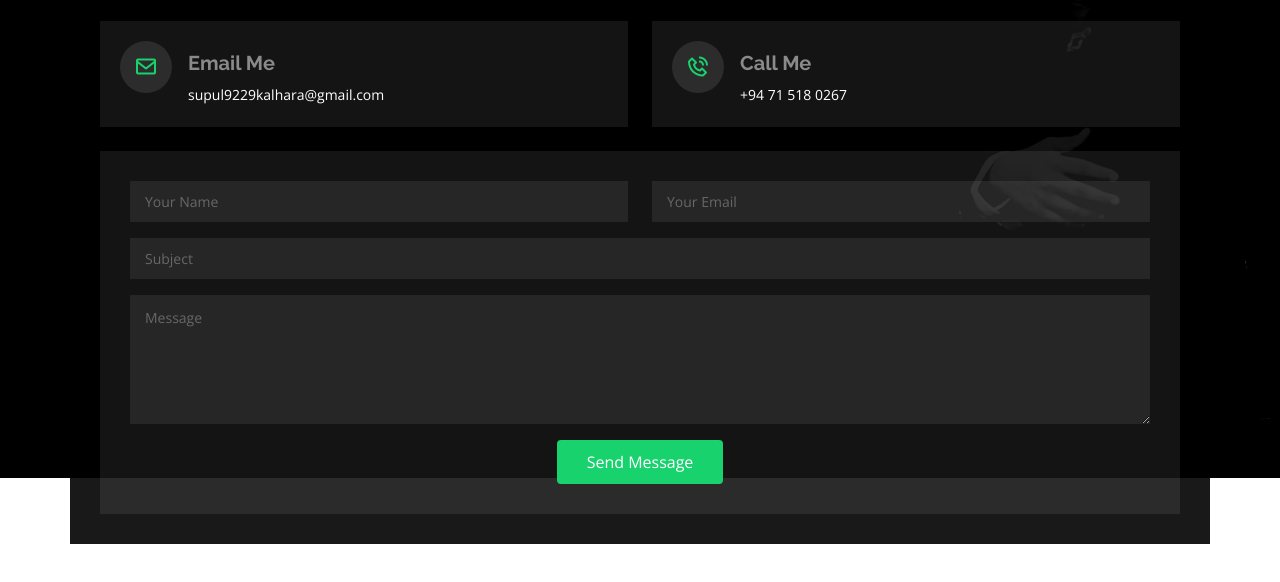
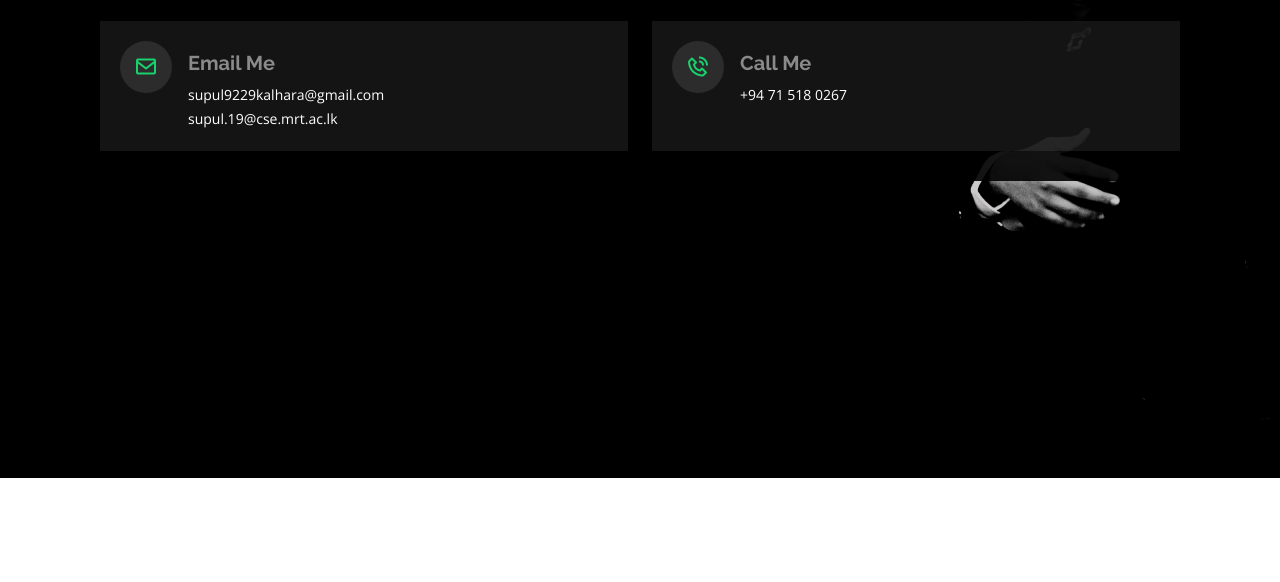
Before and after one commit to supulkalhara/supulkalhara.github.io, a plain HTML site: page index.html in a window 1280 px wide. Both pictures are taken after a click on the link "Contact". Shown: the part 322-904 px from the top of the page. After the commit the page ends 800 px from the top, so only its background shows below. Drawn offline with nearby package versions, Linux system fonts and the light colour scheme.

Commit message:
Update index.html

```diff
--- a/index.html
+++ b/index.html
@@ -802,6 +802,7 @@
             <i class="bx bx-envelope"></i>
             <h3>Email Me</h3>
             <p>supul9229kalhara@gmail.com</p>
+            <p>supul.19@cse.mrt.ac.lk</p>
           </div>
         </div>
         <div class="col-md-6 mt-4 d-flex align-items-stretch">
@@ -813,7 +814,7 @@
         </div>
       </div>
 
-      <form action="forms/contact.php" method="post" role="form" class="php-email-form mt-4">
+<!--       <form action="forms/contact.php" method="post" role="form" class="php-email-form mt-4">
         <div class="row">
           <div class="col-md-6 form-group">
             <input type="text" name="name" class="form-control" id="name" placeholder="Your Name" required>
@@ -834,7 +835,7 @@
           <div class="sent-message">Your message has been sent. Thank you!</div>
         </div>
         <div class="text-center"><button type="submit">Send Message</button></div>
-      </form>
+      </form> -->
 
     </div>
   </section><!-- End Contact Section -->
```
